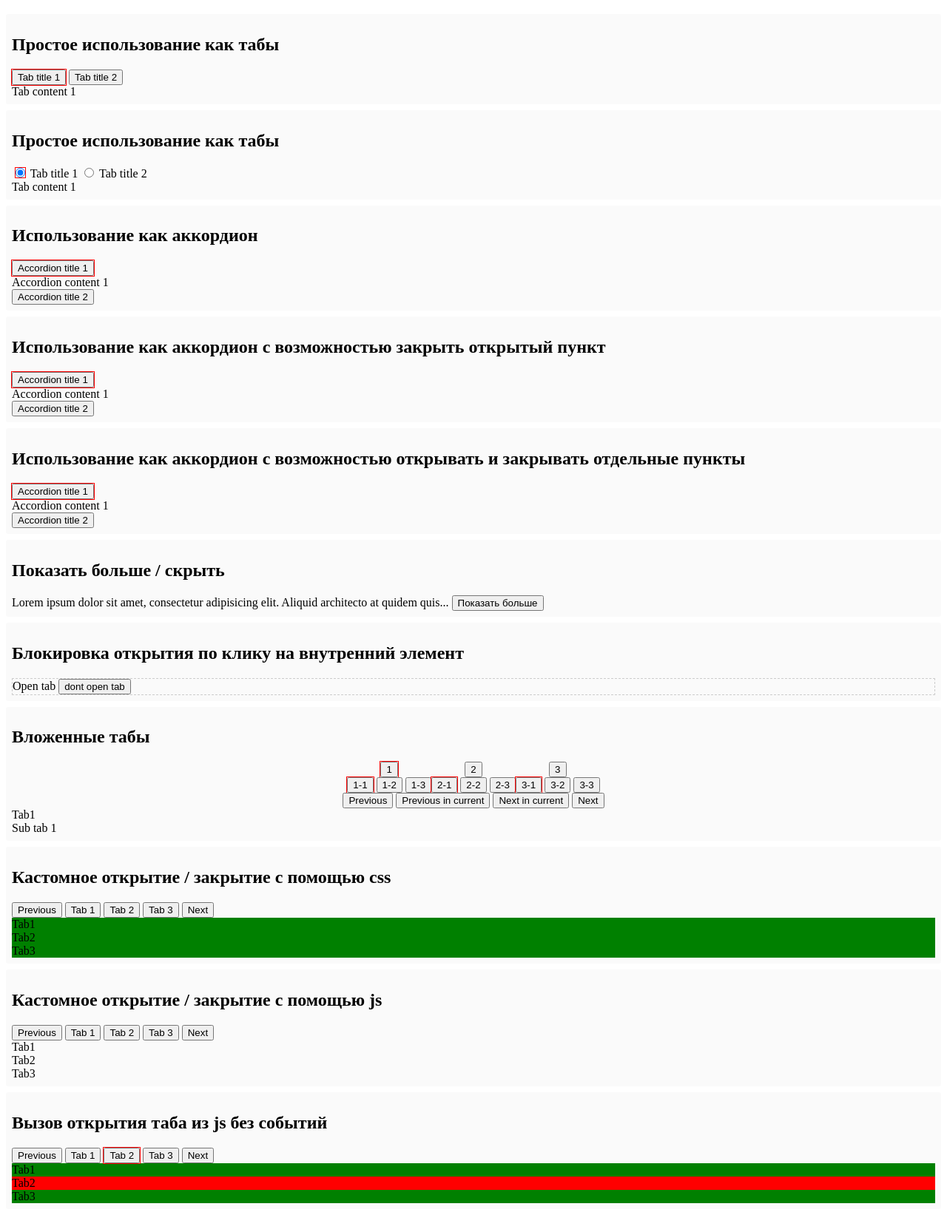
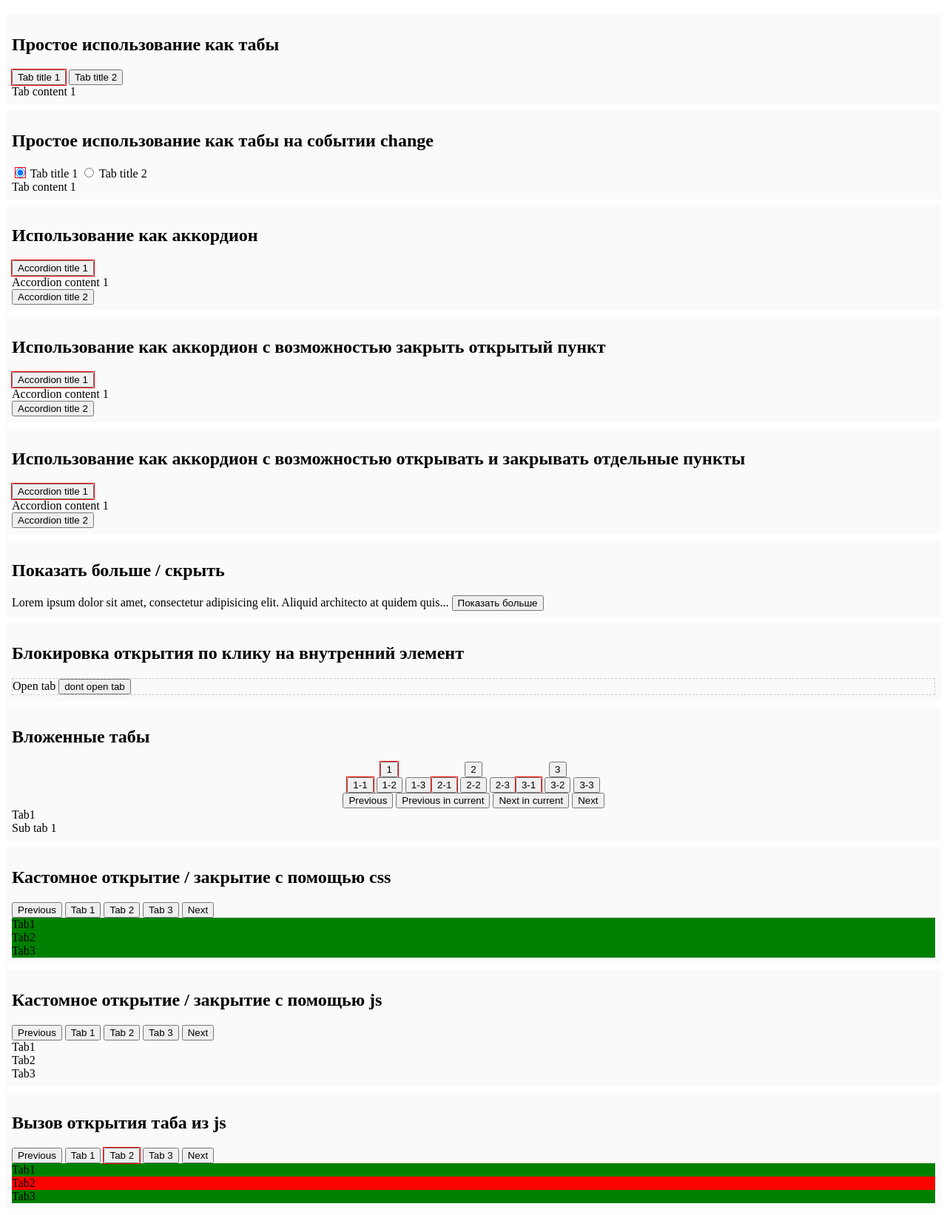
Before and after one commit to TigerMehMat/taber, a website: page src/examples.html in a window 1280 px wide. Shown: the part 61-1704 px from the top of the page at 74% size. Drawn offline with Linux system fonts and the light colour scheme.

Commit message:
More examples

```diff
--- a/src/examples.html
+++ b/src/examples.html
@@ -21,7 +21,7 @@
     </div>
 </div>
 <div class="example">
-    <h2>Простое использование как табы</h2>
+    <h2>Простое использование как табы на событии change</h2>
     <div>
         <label>
             <input type="radio" name="ex1_1" data-opentab="ex1.1/tab1" class="tab-title-active" checked
@@ -217,7 +217,7 @@
     <div data-tab="ex9/tab3" data-toggle-type="color">Tab3</div>
 </div>
 <div class="example">
-    <h2>Вызов открытия таба из js без событий</h2>
+    <h2>Вызов открытия таба из js</h2>
     <script>
             // Устонавливаем кастомный тригер.
             // В любом месте кода, где уже определен табер,
@@ -236,7 +236,7 @@
                     }
             );
 
-            setInterval(() => {
+            let interval = setInterval(() => {
                     Taber.openParsedPath('ex10/~next');
             }, 2000);
     </script>
```
